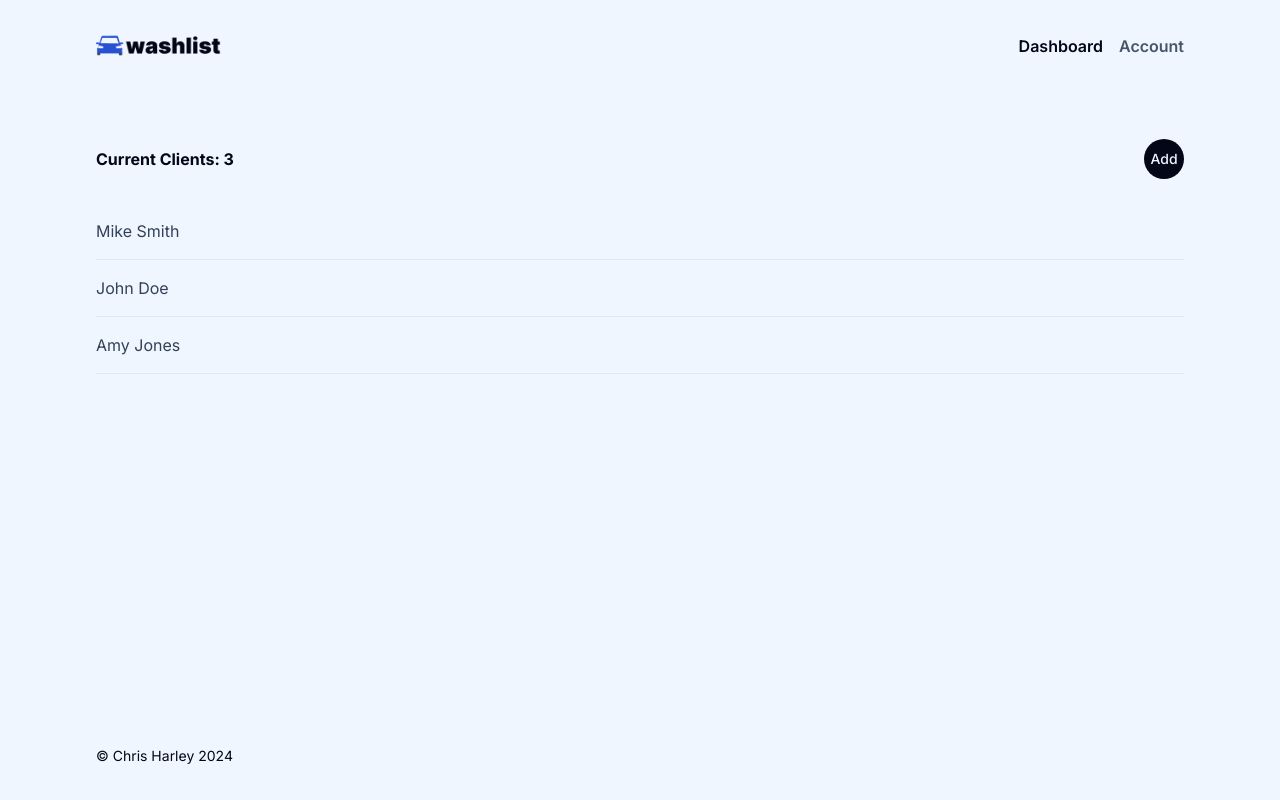
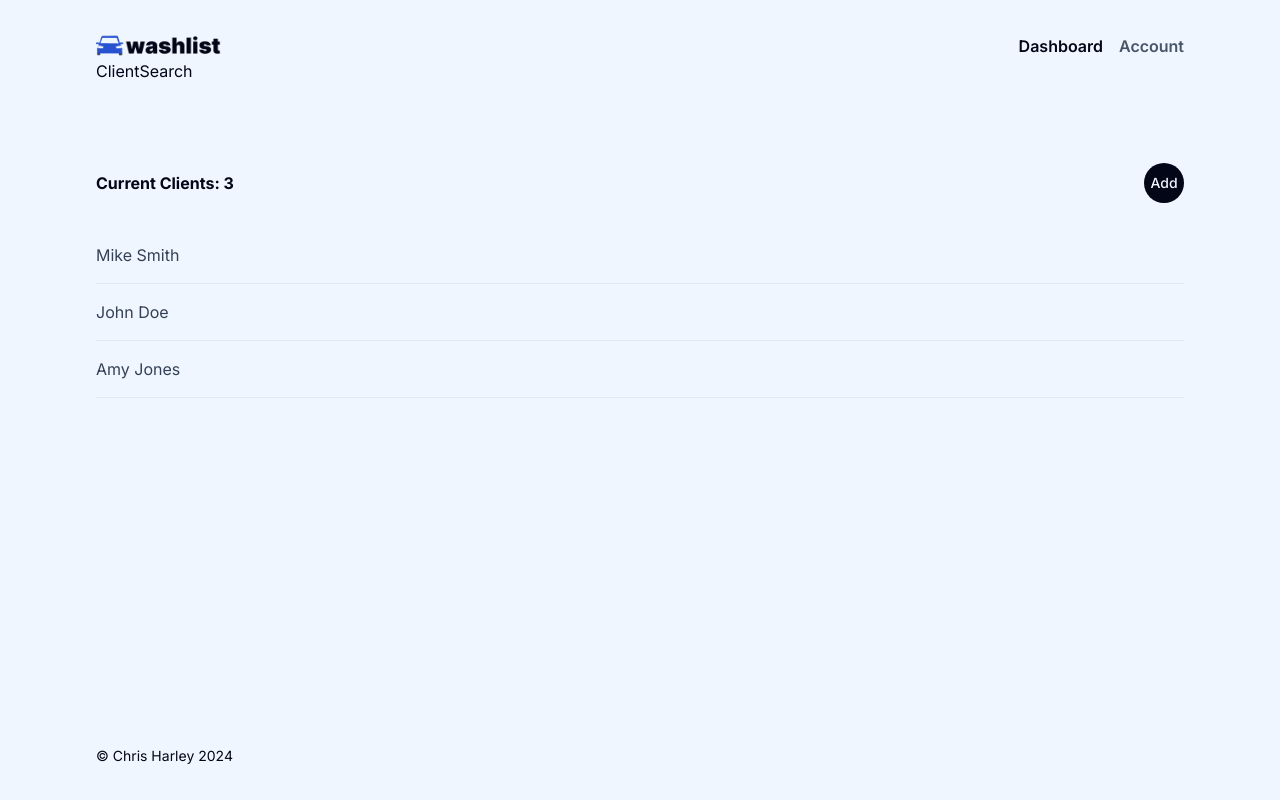
Before and after one commit to charley81/washlist, a Next.js app: page /my-app/dashboard in a window 1280 px wide. Built offline with nearby package versions, Linux system fonts and the light colour scheme.

Commit message:
created inital client search component file

```diff
--- a/src/app/(my-app)/my-app/dashboard/page.tsx
+++ b/src/app/(my-app)/my-app/dashboard/page.tsx
@@ -1,9 +1,11 @@
 import ClientCount from '@/components/client-count'
 import ClientScrollMenu from '@/components/client-scroll-menu'
+import ClientSearch from '@/components/client-search'
 
 export default function DashboardPage() {
   return (
     <main>
+      <ClientSearch />
       <ClientCount />
       <ClientScrollMenu />
     </main>
--- /dev/null
+++ b/src/components/client-search.tsx
@@ -0,0 +1,3 @@
+export default function ClientSearch() {
+  return <div>ClientSearch</div>
+}
```
